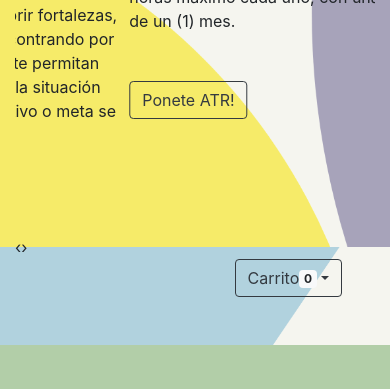
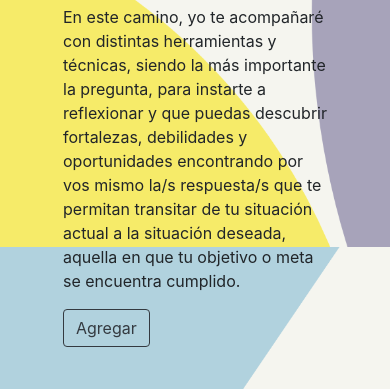
Before and after one commit to enahas/cursoJS, a plain HTML site: page pages/servicios.html in a window 390 px wide. Shown: the part 597-986 px from the top of the page. Drawn offline with nearby package versions, Linux system fonts and the light colour scheme; some packages are replaced by stand-ins of ours; a script that the page names is missing.

Commit message:
modificaciones finales

```diff
--- a/js/main.js
+++ b/js/main.js
@@ -39,7 +39,7 @@ $.get("../data/servicios.json", function (respuesta, estado) {
 function serviciosUI(servicios, id){
     $(id).empty();
     for (const servicio of servicios) {
-        $('#divDinamico').append(`<div class="container d-none d-sm-none d-md-block">
+        $('#divDinamico').append(`<div class="container d-md-block">
                                         <div class="row align-items-center m-5">
                                             <div class="col-lg-4 col-xs-12">
                                                 <img src=${servicio.img} class="logoServicios img-fluid">
--- a/pages/servicios.html
+++ b/pages/servicios.html
@@ -75,7 +75,7 @@
             </div>
         </div>
 
-        <div class="container d-block d-sm-block d-md-none">
+        <!-- <div class="container d-block d-sm-block d-md-none">
             <div class="row">
                 <div class="col-12">
                     <div class="owl-carousel">
@@ -126,7 +126,7 @@
                     </div>
                 </div>
             </div>
-        </div>
+        </div> -->
         <div class="dropdown d-flex justify-content-end">
             <button class="btn btn-outline-dark dropdown-toggle mr-5"
                 type="button" id="dropdownMenuButton" data-toggle="dropdown"
```
